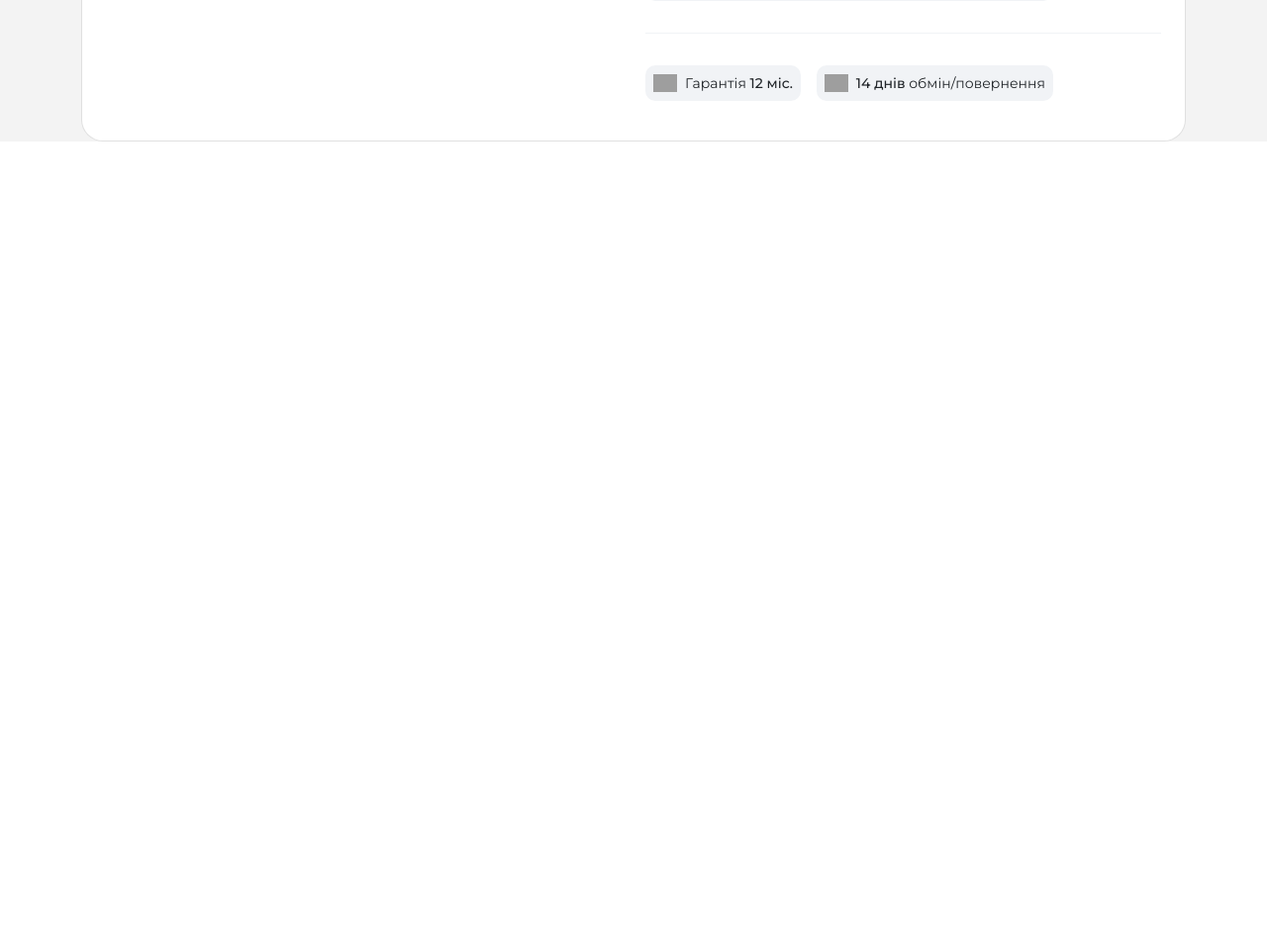
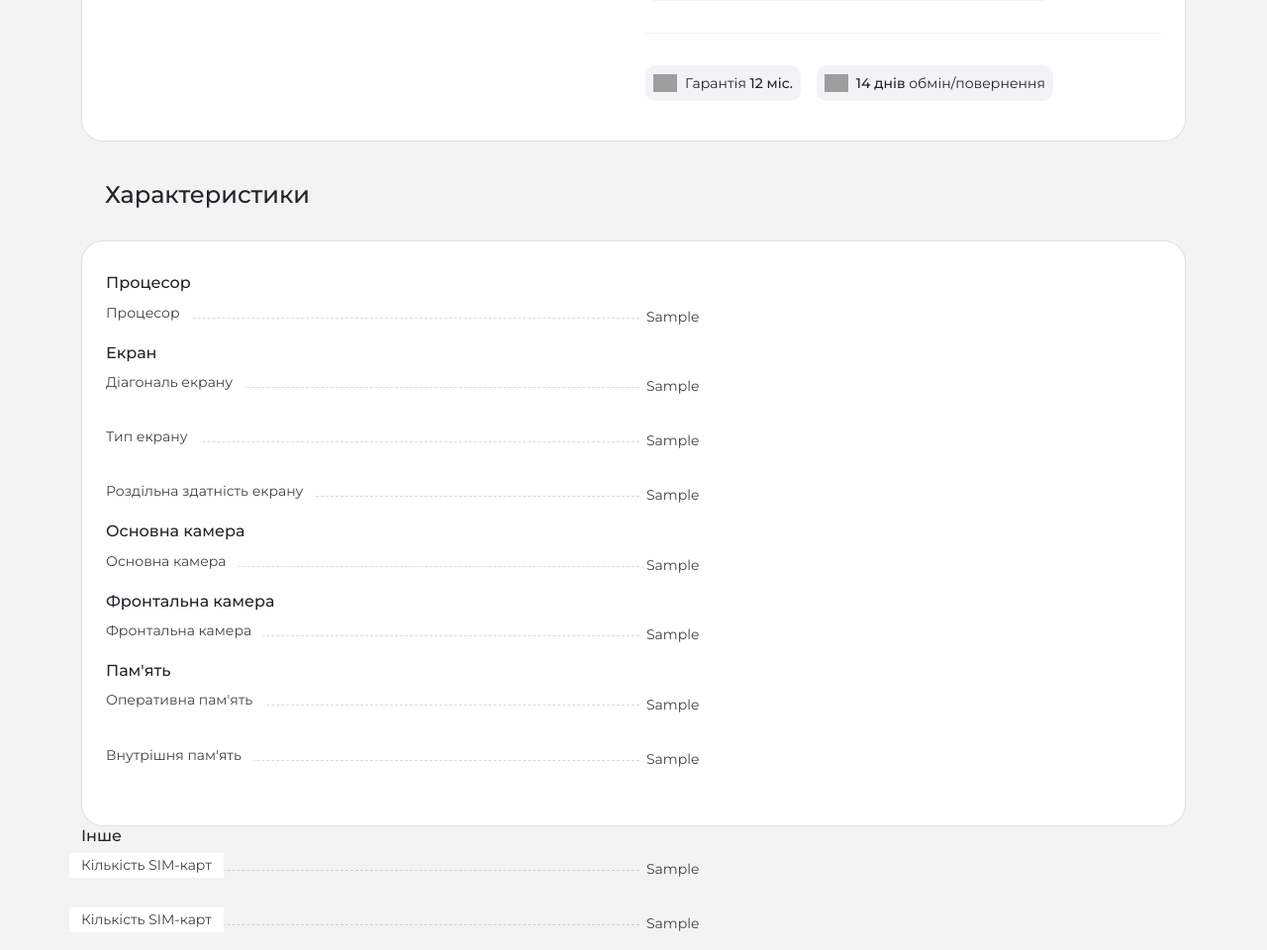
Before and after one commit to Alekssin1/Technic-store, a Django app: page /catalog/about/1 in a window 1280 px wide. Shown: the part 3202-4162 px from the top of the page at 99% size. Before the commit the page ends 3345 px from the top, so only its background shows below. Run offline with Django 4.2, Linux system fonts and the light colour scheme; tables that the repository leaves empty hold one stand-in row (values such as "Sample post"); grey boxes marked "Sample" are stand-in pictures; some libraries are stand-ins or nearby versions; grey boxes are pictures that could not be loaded.

Commit message:
add details

```diff
--- a/TechnicStore/catalog/templates/catalog/aboutProduct.html
+++ b/TechnicStore/catalog/templates/catalog/aboutProduct.html
@@ -7,6 +7,7 @@ About
 {% endblock %}
 
 {% block content %}
+
 <body class="body__background">
 
     {% include "users_page/partials/error.html" %}
@@ -16,7 +17,7 @@ About
     {% include "users_page/partials/success.html" %}
 
     <div class="bin" id="bin">
-        {%  include "users_page/partials/bin.html" %}
+        {% include "users_page/partials/bin.html" %}
     </div>
 
     <section class="navigation">
@@ -72,7 +73,8 @@ About
                         <div class="container-0-2-99">
                             <div class="dislay-flex align-items-center flex-row tabs tabs-bar-0-2-378 right-scroll">
                                 <a href="" class="active-tab-0-2-380" onclick="clickonelement(this)">Все про товар</a>
-                                <a href="" class="active-tab-0-2-381" onclick="clickonelement(this)">Характеристики</a>
+                                <a onclick="scrollToMyDiv()" class="active-tab-0-2-381"
+                                    onclick="clickonelement(this)">Характеристики</a>
                                 <a href="" class="active-tab-0-2-381" onclick="clickonelement(this)">Аксесуари</a>
                                 <a href="" class="active-tab-0-2-381" onclick="clickonelement(this)">Фото</a>
                                 <a href="" class="active-tab-0-2-381"
@@ -93,9 +95,7 @@ About
                                     <div class="slider_nav d-block">
                                         {% for img in product.img.all %}
                                         <div class="slider_nav__item">
-                                            <img src="{{ img.img.url }}"
-                                                alt="img"
-                                                class="preview-image">
+                                            <img src="{{ img.img.url }}" alt="img" class="preview-image">
                                         </div>
                                         {% endfor %}
                                     </div>
@@ -230,9 +230,8 @@ About
                         <div class="price">
                             <span class="catalog__price catalog__price_about price-sign">{{ product.price }} ₴</span>
                         </div>
-                        <button
-                        hx-post="{% url 'addBin' product.id %}" hx-target="#bin-content" hx-swap="outerHTML"
-                        onclick="countPlus()"
+                        <button hx-post="{% url 'addBin' product.id %}" hx-target="#bin-content" hx-swap="outerHTML"
+                            onclick="countPlus()"
                             class="df jcc bd0 cup on aic uppercase medium df buyButton-0-2-350 buy-0-2-407 root-0-2-165 root-d82-0-2-464 large-0-2-175 contained-0-2-173 full-width"><svg
                                 viewBox="0 0 24 24" fill="currentColor" class="icon-0-2-166 mr8 icon-0-2-31">
                                 <path fill-rule="evenodd" clip-rule="evenodd"
@@ -408,6 +407,119 @@ About
                     </div>
                 </div>
             </div>
+            <h4 style="padding-left: 24px; margin-top: 40px;" id="details">Характеристики</h4>
+            <div class="product-tabs" style="padding: 32px 24px 40px;">
+                <div class="main_details"></div>
+                {% if product.procesor %}
+                <h6>Процесор</h6>
+                <div class="details">
+                    <div>
+                        <div class="row"><span>Процесор</span></div>
+                    </div>
+                    <div>
+                        <p>{{product.procesor}}</p>
+                    </div>
+                </div>
+                {% endif %}
+                {% if product.screen_diagonal %}
+                <h6>Екран</h6>
+                <div class="details">
+                    <div class="row"><span>Діагональ екрану</span></div>
+                        <div>
+                            <p>{{product.screen_diagonal}}</p>
+                        </div>
+                        {% endif %}
+                        {% if product.screen_type %}
+                        <div>
+                            <div class="row"><span>Тип екрану</span></div>
+                        </div>
+                        <div>
+                            <p>{{product.screen_type}}</p>
+                        </div>
+                        {% endif %}
+                        {% if product.screen_resolution %}
+                        <div>
+                            <div class="row"><span>Роздільна здатність екрану</span></div>
+                        </div>
+                        <div>
+                            <p>{{product.screen_resolution}}</p>
+                        </div>
+                        {% endif %}
+                    </div>
+
+
+                {% if product.main_camera %}
+                <h6>Основна камера</h6>
+                <div class="details">
+                    <div>
+                        <div class="row"><span>Основна камера</span></div>
+                    </div>
+                    <div>
+                        <p>{{product.main_camera}}</p>
+                    </div>
+                </div>
+                {% endif %}
+                {% if product.front_camera %}
+                <h6>Фронтальна камера</h6>
+                <div class="details">
+                    <div>
+                        <div class="row"><span>Фронтальна камера</span></div>
+                    </div>
+                    <div>
+                        <p>{{product.front_camera}}</p>
+                    </div>
+                </div>
+                {% endif %}
+                {% if product.working_memory %}
+                <h6>Пам'ять</h6>
+                <div class="details">
+                    <div>
+                        <div class="row"><span>Оперативна пам'ять</span></div>
+                    </div>
+                    <div>
+                        <p>{{product.working_memory}}</p>
+                    </div>
+                    {% endif %}
+                    {% if product.internal_memory %}
+                    <div>
+                        <div class="row"><span>Внутрішня пам'ять</span></div>
+                    </div>
+                    <div>
+                        <p>{{product.internal_memory}}</p>
+                    </div>
+                    {% endif %}
+                </div>
+                {% if product.battery_capacity %}
+                <h6>Акумулятор</h6>
+                <div class="details">
+                    <div>
+                        <div class="row"><span>Ємність акумулятора</span></div>
+                    </div>
+                    <div>
+                        <p>{{product.battery_capacity}}</p>
+                    </div>
+                    {% endif %}
+                </div>
+                <h6>Інше</h6>
+                <div class="details">
+                    {% if product.number_SIM %}
+                    <div>
+                        <div class="row"><span>Кількість SIM-карт</span></div>
+                    </div>
+                    <div>
+                        <p>{{product.number_SIM}}</p>
+                    </div>
+                    {% endif %}
+                    {% if product.color %}
+                    <div>
+                        <div class="row"><span>Кількість SIM-карт</span></div>
+                    </div>
+                    <div>
+                        <p>{{product.color}}</p>
+                    </div>
+                    {% endif %}
+                </div>
+            </div>
     </section>
 </body>
 {% endblock %}
@@ -428,4 +540,5 @@ About
 <script src="{% static 'js/hide_bin.js'%}"></script>
 <script src="{% static 'js/reload_with_htmx.js'%}"></script>
 <script src="{% static 'js/main.js'%}"></script>
+<script src="{% static 'js/scrollToDiv.js'%}"></script>
 {% endblock %}
--- a/TechnicStore/static/css/style.css
+++ b/TechnicStore/static/css/style.css
@@ -62,10 +62,10 @@ a {
     filter: drop-shadow(0px 12px 6px rgba(0, 0, 0, .2));
     border-radius: 0 0 10px 10px;
     max-height: 90vh;
-    overflow-y:scroll;
-}
-
-.results-card .row:hover  {
+    overflow-y: scroll;
+}
+
+.results-card .row:hover {
     background-color: #f5f5f7;
     border-radius: 7px;
     transition: .5s;
@@ -176,6 +176,7 @@ a {
         background-color: rgba(0, 0, 0, 0);
         height: auto;
     }
+
     .results-card {
         top: 51px;
     }
@@ -1032,10 +1033,10 @@ img[alt="UAN"] {
 }
 
 .navigation_links_li_a {
- border: none;
-width: 100%;
-background: none;
-color: #3B6D9A;
+    border: none;
+    width: 100%;
+    background: none;
+    color: #3B6D9A;
     text-decoration: none;
     font-weight: 500;
     font-size: 12px;
@@ -1117,6 +1118,12 @@ color: #3B6D9A;
 
 .active-tab-0-2-381 {
     color: rgba(0, 0, 0, 0.50);
+    cursor: pointer;
+}
+
+.active-tab-0-2-381:hover {
+    color: #fd7e14 !important;
+    transition: .5s;
 }
 
 element.style {
@@ -3226,11 +3233,12 @@ textarea {
     width: 100%;
 }
 
-@media (min-width: 1200px)
-{.col-xl-2 {
-    flex: 0 0 auto;
-    width: 20%!important;
-}}
+@media (min-width: 1200px) {
+    .col-xl-2 {
+        flex: 0 0 auto;
+        width: 20% !important;
+    }
+}
 
 .not_product {
     color: #3c3c3c;
@@ -3241,8 +3249,8 @@ textarea {
 }
 
 .button_checkbox_sort {
-    background: none!important;
-    border: none!important;
+    background: none !important;
+    border: none !important;
     list-style: none;
     padding: 0 16px;
     height: 40px;
@@ -3251,7 +3259,8 @@ textarea {
     align-items: center;
 }
 
-.results-card .h5, .results-card .h5:hover {
+.results-card .h5,
+.results-card .h5:hover {
     color: #000000;
 }
 
@@ -3270,3 +3279,55 @@ textarea {
 .adfd button span {
     margin-left: 5px;
 }
+
+.main_details {
+    word-break: break-word;
+    gap: 24px;
+}
+
+.details {
+    gap: 6px;
+    color: #424242;
+    display: grid;
+    font-size: 14px;
+    line-height: 25px;
+    grid-template-columns: 1fr;
+}
+
+.details span {
+    width: auto;
+    background-color: white;
+}
+
+.characteristic-0-2-647 .row span {
+    color: rgba(0, 0, 0, .54);
+}
+
+@media (min-width: 568px) {
+    .details {
+        gap: 12px;
+        grid-template-columns: 1fr 1fr;
+    }
+
+    .details .row {
+        height: 18px;
+        border-bottom: 1px dashed rgba(0, 0, 0, 0.15);
+    }
+
+    .details p {
+        display: block;
+        margin: 0px;
+        margin-block-start: 0.3em;
+        margin-block-end: 1em;
+        margin-inline-start: 0px;
+        margin-inline-end: 0px;
+        margin-left: 7px;
+    }
+
+    .characteristic-0-2-647 .row span {
+        background: #fff;
+        line-height: 14px;
+        padding-right: 8px;
+    }
+
+}
--- a/TechnicStore/static/js/scrollMouse.js
+++ b/TechnicStore/static/js/scrollMouse.js
@@ -1,7 +1,3 @@
-// window.onload = scroll(".tabs-0-2-366");
-
-
-
 export default function scroll(className) {
     var scr = $(className);
     scr.mousedown(function () {
--- /dev/null
+++ b/TechnicStore/static/js/scrollToDiv.js
@@ -0,0 +1,9 @@
+function scrollToMyDiv() {
+    const elem = document.getElementById('details');
+    const header = document.getElementById('header');
+    const height = header.clientHeight;
+    const rect = elem.getBoundingClientRect();
+    const distanceToTop = rect.top;
+    window.scrollBy(0, distanceToTop - (height + 20));
+
+}
--- a/TechnicStore/templates/partials/topBar.html
+++ b/TechnicStore/templates/partials/topBar.html
@@ -1,5 +1,5 @@
 {% load static %}
-<header class="header">
+<header class="header" id="header">
     <div class="container">
         <div class=" header__all">
 
```
Also changed, not shown: TechnicStore/catalog/models.py (+11 -11 lines), TechnicStore/static/js/reload_with_htmx.js (+0 -16 lines), TechnicStore/catalog/migrations/0005_alter_products_battery_capacity_alter_products_color_and_more.py (added).
